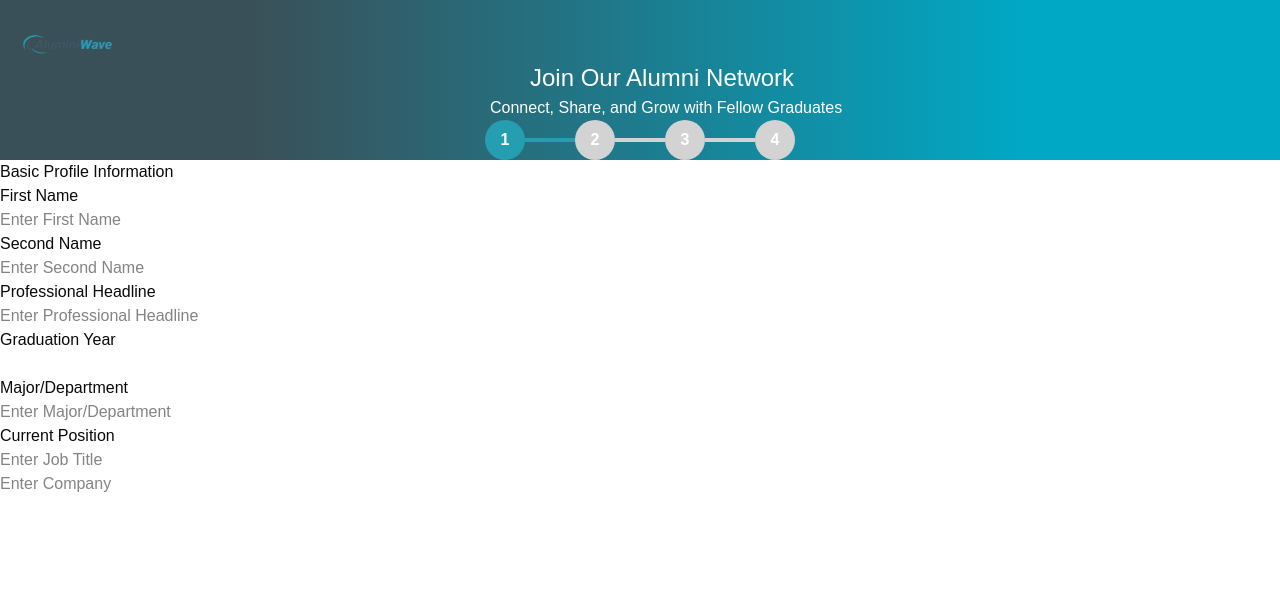
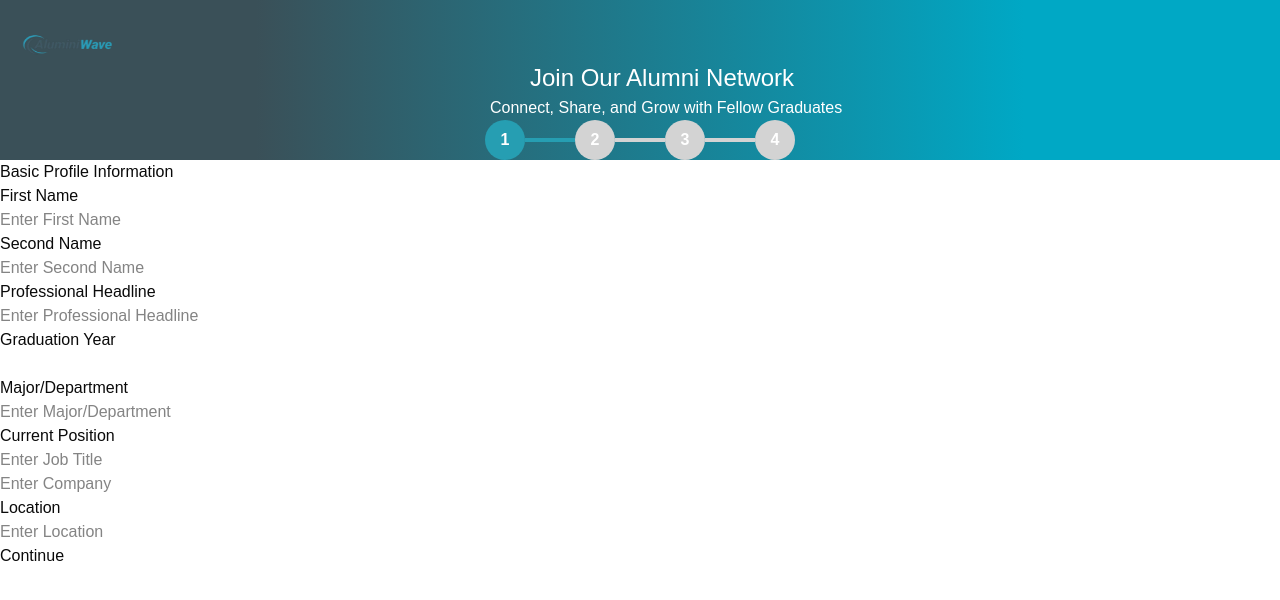
Before and after one commit to ShehaanN/AluminiWave, a React (Vite) app: page / in a window 1280 px wide. Shown: the top 600 px of the page. Built offline with nearby package versions, Linux system fonts and the light colour scheme; a web font is replaced by a local one.

Commit message:
Update SignupStep2.jsx

```diff
--- a/src/components/Login/SignupStep2.jsx
+++ b/src/components/Login/SignupStep2.jsx
@@ -42,6 +42,11 @@ function SignupStep2() {
                               </div>
                         </div>
                   </div>
+                  <p>Location</p>
+                  <input type="text" placeholder='Enter Location'/><br />
+                  <div className="continue">
+                        <button>Continue</button>
+                  </div>
             </div>
     </div>
   )
```
